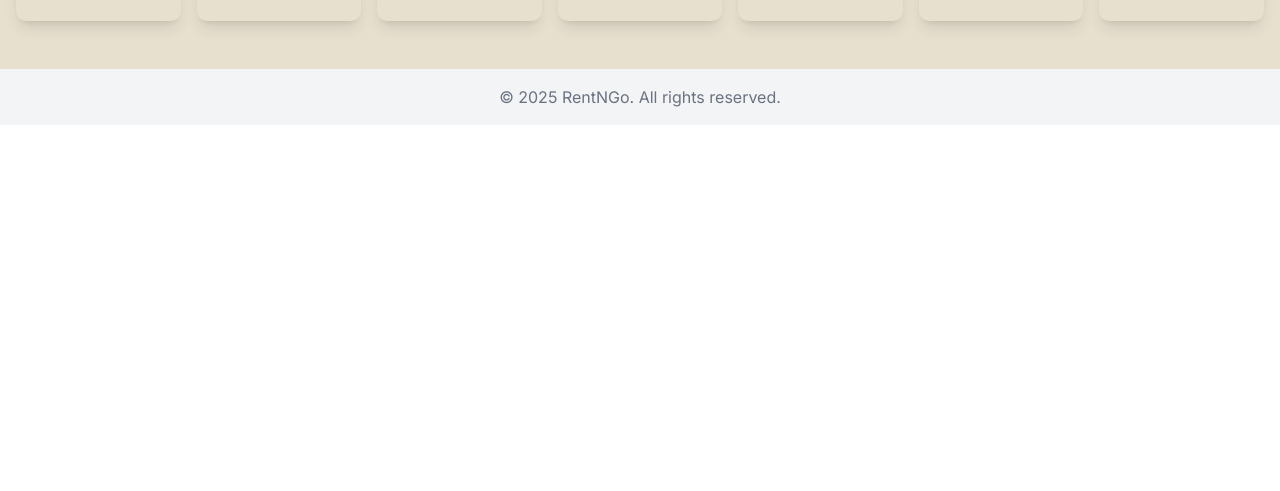
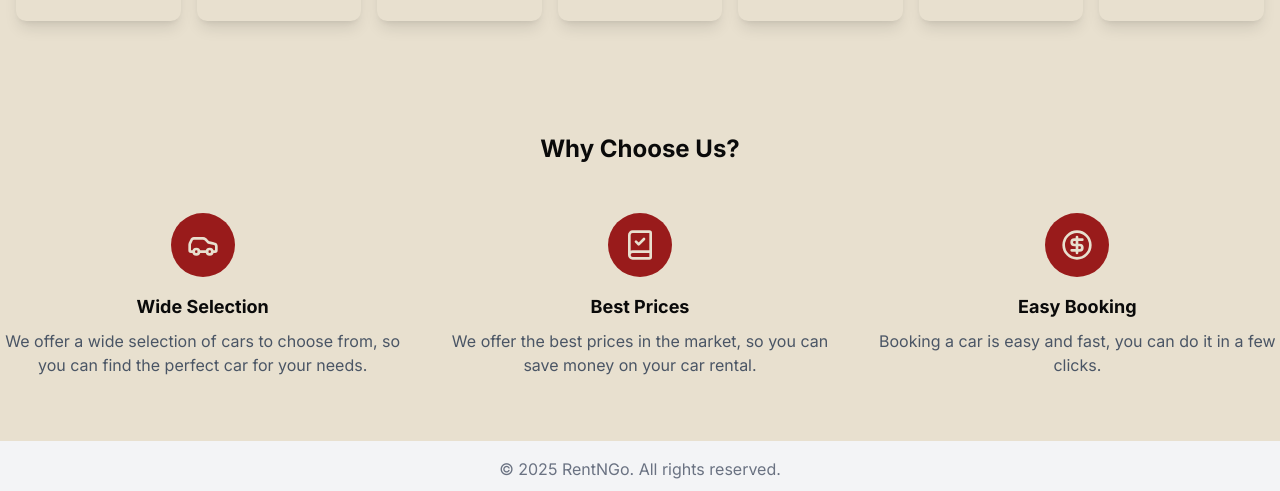
Before and after one commit to jamlmao/RentNGo, a Next.js app: page / in a window 1280 px wide. Shown: the part 1373-1864 px from the top of the page. Before the commit the page ends 1498 px from the top, so only its background shows below. Built offline with nearby package versions, Linux system fonts and the light colour scheme; no server answers.

Commit message:
feat: added new section for landing

```diff
--- a/app/page.jsx
+++ b/app/page.jsx
@@ -1,6 +1,6 @@
 import { Button } from "@/components/ui/button";
 import HomeSearch from "@/components/HomeSearch";
-import { ChevronRight } from "lucide-react";
+import { BookCheck, Car, ChevronRight, CircleDollarSign } from "lucide-react";
 import { featuredCars, carMakes } from "@/lib/data";
 import CarCard from "@/components/CarCard";
 import Link from "next/link";
@@ -84,6 +84,42 @@ export default function Home() {
       </div>
     </section>
 
+    <section className="py-16 bg-[#E8E0CF]">
+      <div className mx-auto px-4>
+        <h2 className="text-2xl font-bold text-center mb-12">Why Choose Us?</h2>
+
+        {/* Why choose us */}
+        <div className="grid grid-cols-1 md:grid-cols-3  gap-8">
+          <div className="text-center">
+            <div className="bg-[#991B1B] text-[#E8E0CF] rounded-full w-16 h-16 flex items-center justify-center mx-auto mb-4">
+              <Car className="h-8 w-8 text-[#E8E0CF]" />
+            </div>
+            <h3 className="text-lg font-bold mb-2">Wide Selection</h3>
+            <p className="text-gray-600">We offer a wide selection of cars to choose from, so you can find the perfect car for your needs.</p>
+          </div>
+
+          <div className="text-center">
+            <div className="bg-[#991B1B] text-[#E8E0CF] rounded-full w-16 h-16 flex items-center justify-center mx-auto mb-4">
+              <BookCheck className="h-8 w-8 text-[#E8E0CF]" />
+            </div>
+            <h3 className="text-lg font-bold mb-2">Best Prices</h3>
+            <p className="text-gray-600">We offer the best prices in the market, so you can save money on your car rental.</p>
+          </div>
+
+
+          <div className="text-center">
+            <div className="bg-[#991B1B] text-[#E8E0CF] rounded-full w-16 h-16 flex items-center justify-center mx-auto mb-4">
+              <CircleDollarSign className="h-8 w-8 text-[#E8E0CF]" />
+            </div>
+            <h3 className="text-lg font-bold mb-2">Easy Booking</h3>
+            <p className="text-gray-600">Booking a car is easy and fast, you can do it in a few clicks.</p>
+          </div>
+
+
+
+        </div>
+      </div>
+    </section>
 
    </div>
   );
```
